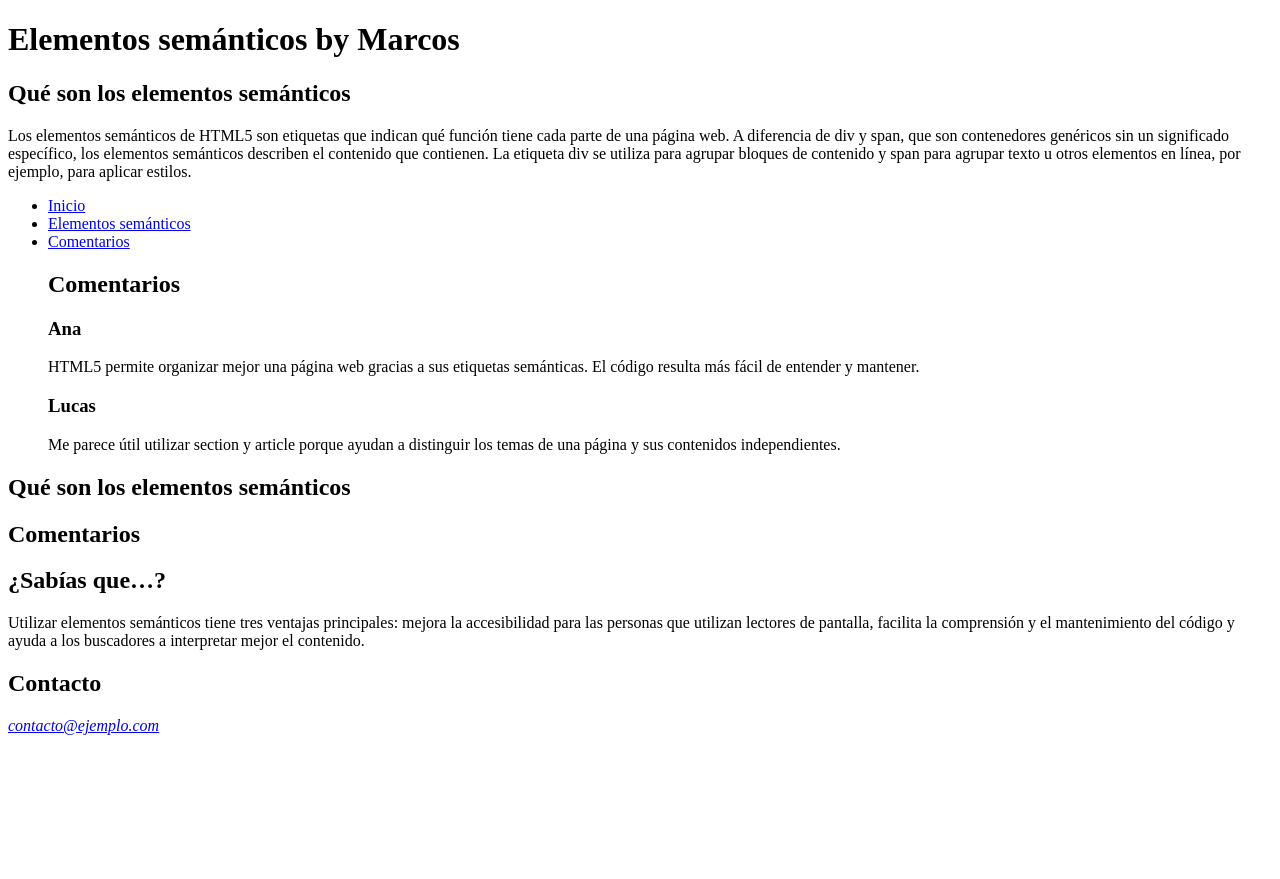
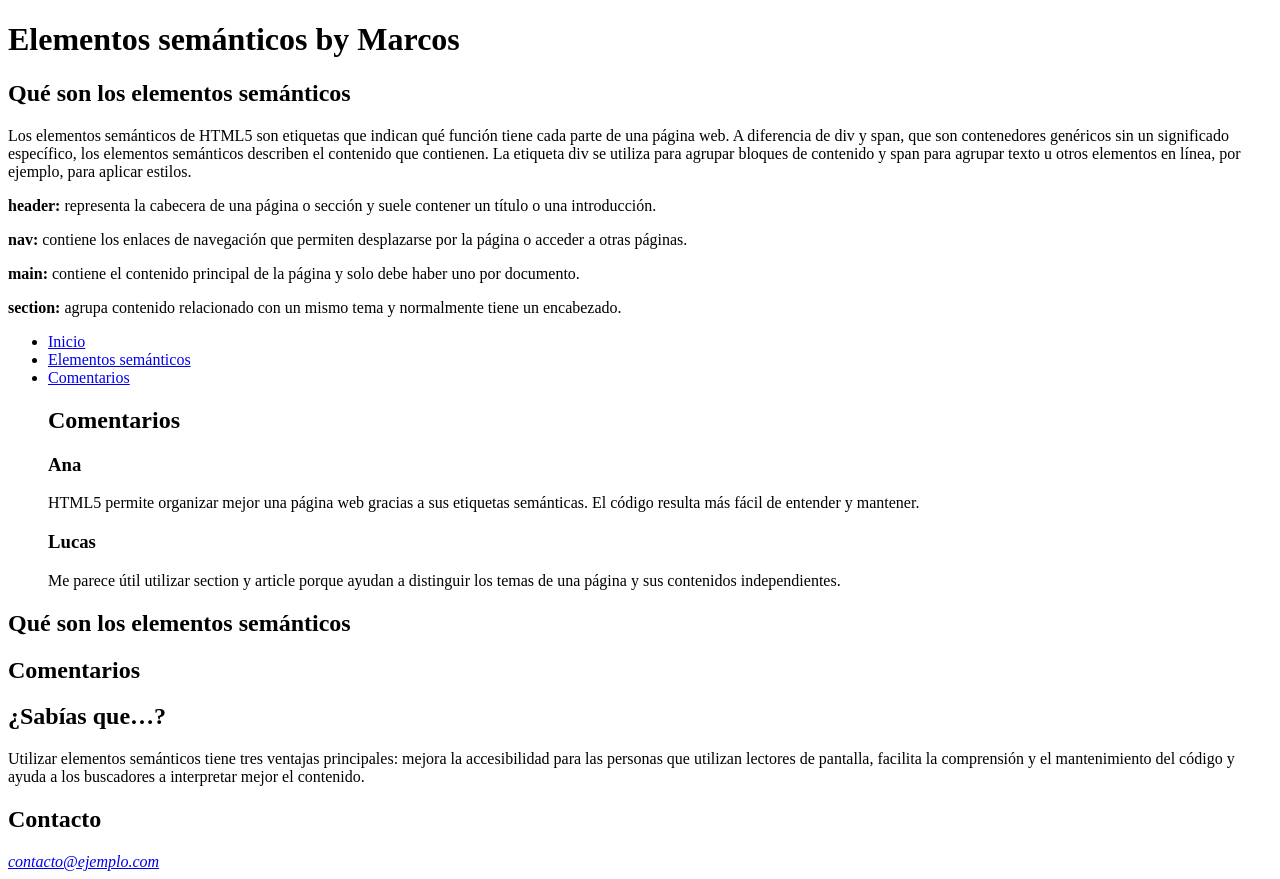
Before and after one commit to Marcos-1-s/Estructuras, a plain HTML site: page index.html in a window 1280 px wide. Before the commit the page ends 800 px from the top, so only its background shows below. Drawn offline with Linux system fonts and the light colour scheme.

Commit message:
explicacion header nav main section

```diff
--- a/index.html
+++ b/index.html
@@ -20,6 +20,25 @@
     que contienen. La etiqueta div se utiliza para agrupar bloques
     de contenido y span para agrupar texto u otros elementos en
     línea, por ejemplo, para aplicar estilos.
+</p>
+<p>
+    <strong>header:</strong> representa la cabecera de una página
+    o sección y suele contener un título o una introducción.
+</p>
+
+<p>
+    <strong>nav:</strong> contiene los enlaces de navegación que
+    permiten desplazarse por la página o acceder a otras páginas.
+</p>
+
+<p>
+    <strong>main:</strong> contiene el contenido principal de la
+    página y solo debe haber uno por documento.
+</p>
+
+<p>
+    <strong>section:</strong> agrupa contenido relacionado con un
+    mismo tema y normalmente tiene un encabezado.
 </p>
 </section>
     </header>
```
